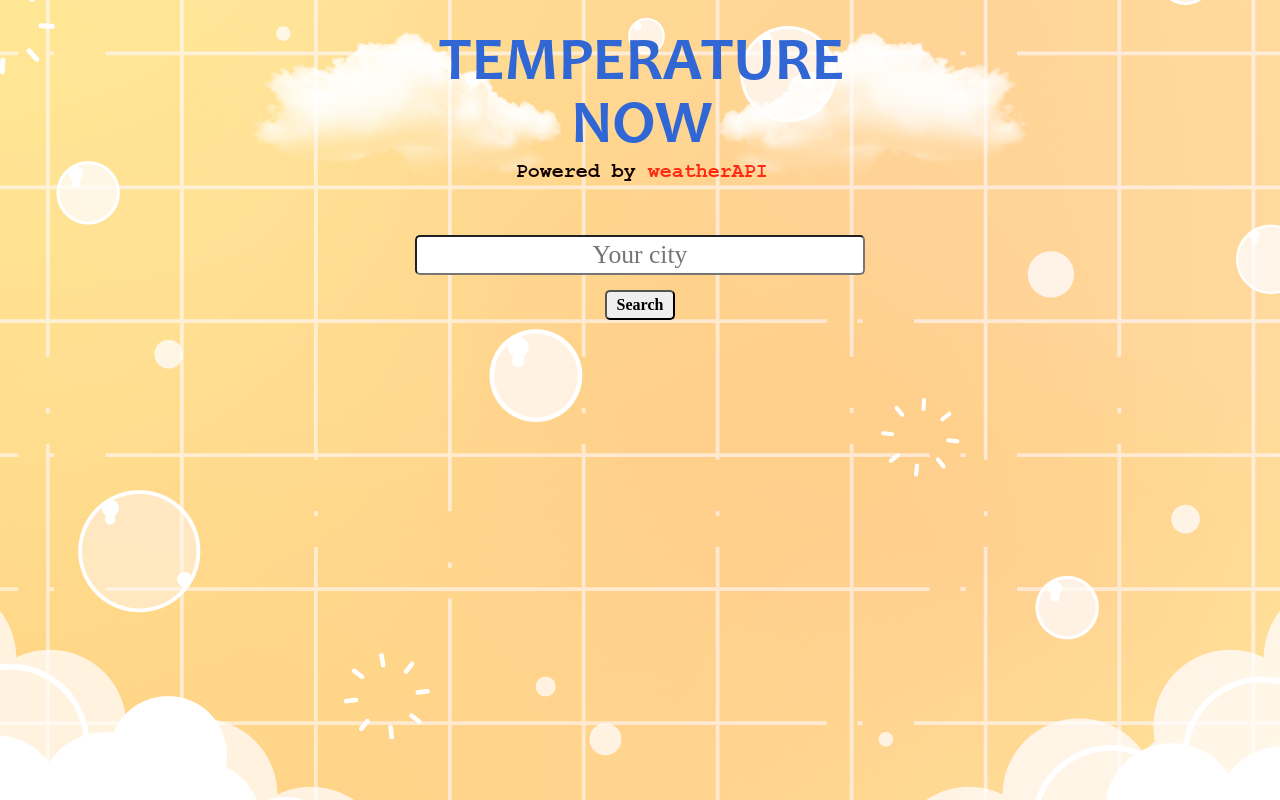
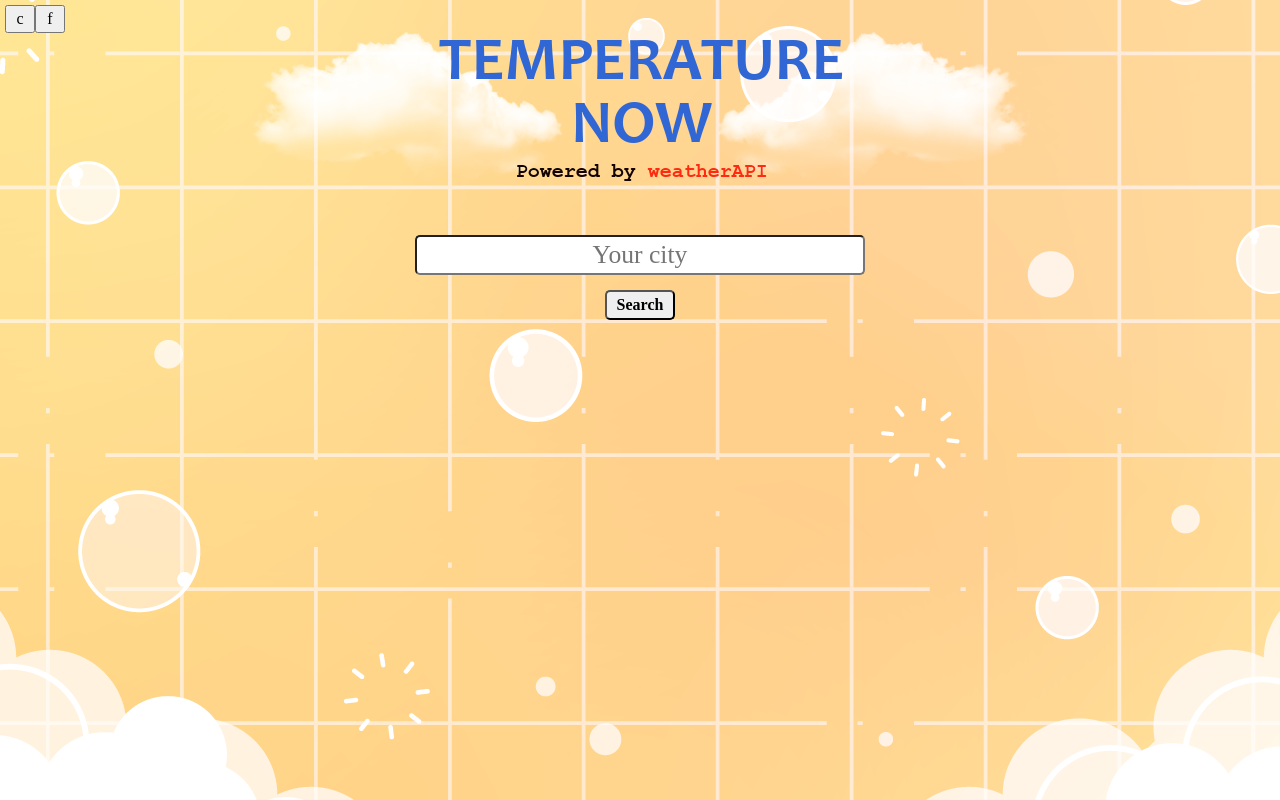
Before and after one commit to Isutomu/weatherApp, a website built with webpack: page src/index.html in a window 1280 px wide. Built offline with nearby package versions, Linux system fonts and the light colour scheme.

Commit message:
Add temperature unit buttons

```diff
--- a/src/index.html
+++ b/src/index.html
@@ -6,6 +6,8 @@
     <title>Document</title>
   </head>
   <body>
+    <button class="temperature c">c</button>
+    <button class="temperature f">f</button>
     <header>
       <div id="site-logo"></div>
     </header>
```
